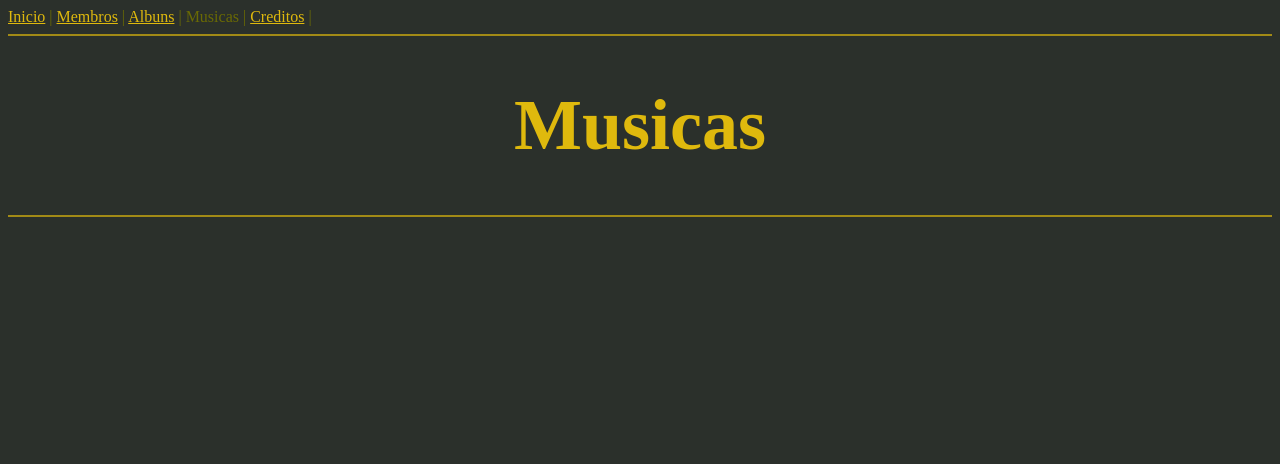
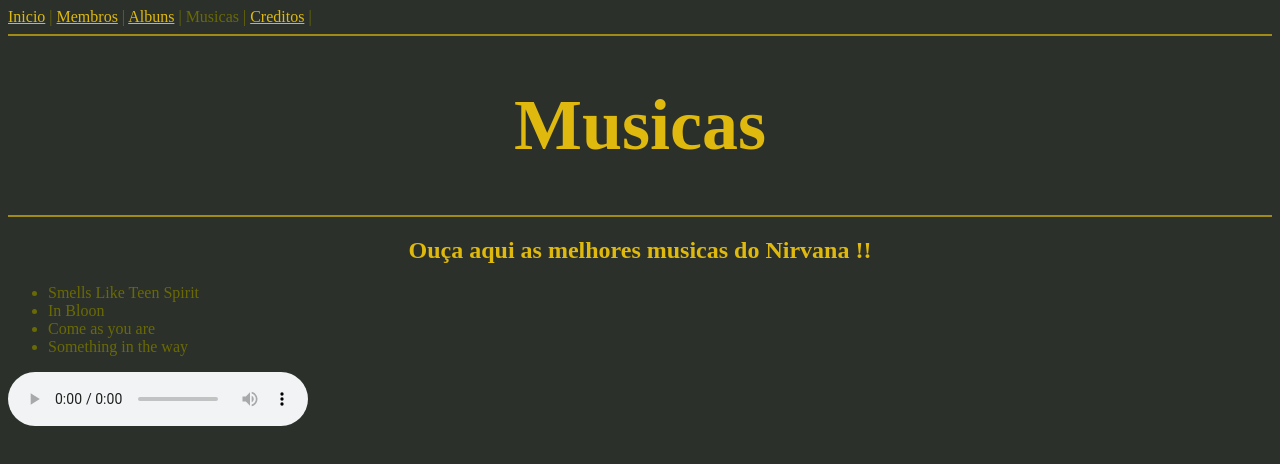
Before and after one commit to NicolasTDSMD/DAW, a plain HTML site: page musics.html in a window 1280 px wide. Drawn offline with Linux system fonts and the light colour scheme.

```diff
--- a/musics.html
+++ b/musics.html
@@ -38,6 +38,10 @@
                 color: #e0e0cc;
                 font-size: 0.8em;
             }
+             h2 {
+                color: #dfb90d;
+                font-size: 1,6em;
+            }
         </style>
     </head>
     <body>
@@ -50,5 +54,15 @@
     <hr>
     <h1>Musicas</h1>
     <hr>
+    <h2 align="center"> Ouça aqui as melhores musicas do Nirvana !!</h2>
+        <ul>
+            <li>Smells Like Teen Spirit</li>
+            <li>In Bloon</li>
+            <li>Come as you are</li>
+            <li>Something in the way</li>
+        </ul>
+        <audio controls>
+             <source src="" type="audio/mpeg">
+        </audio>
 </body>
 </html>
```
Also changed, not shown: 2 other files.
